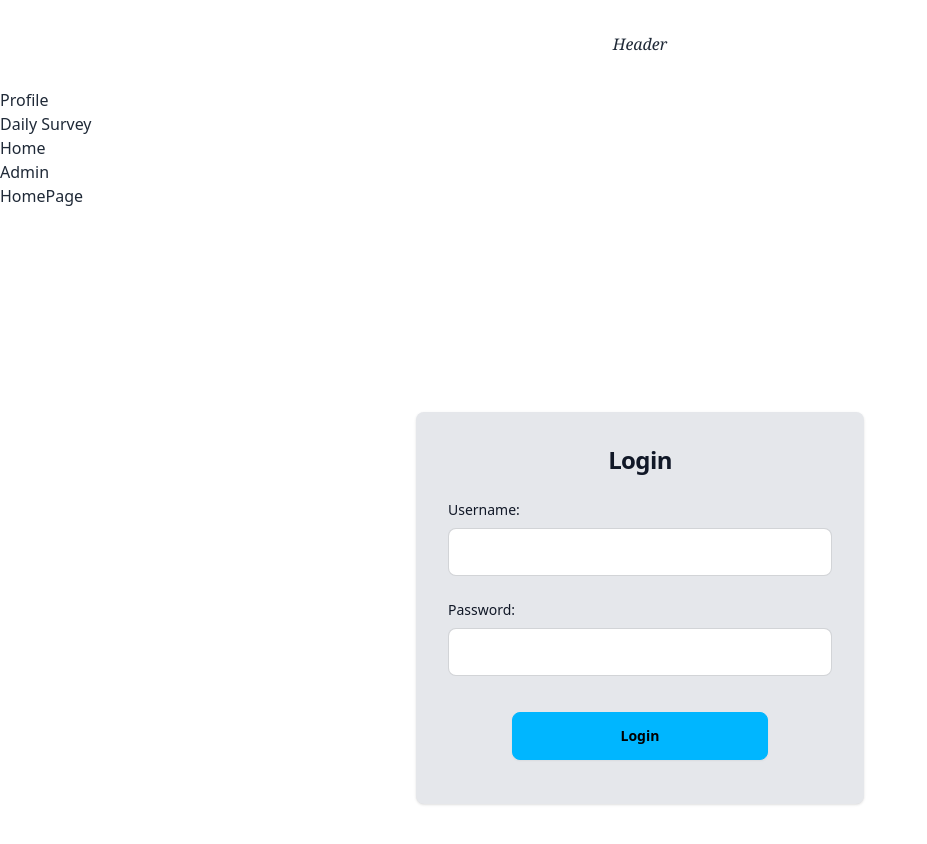
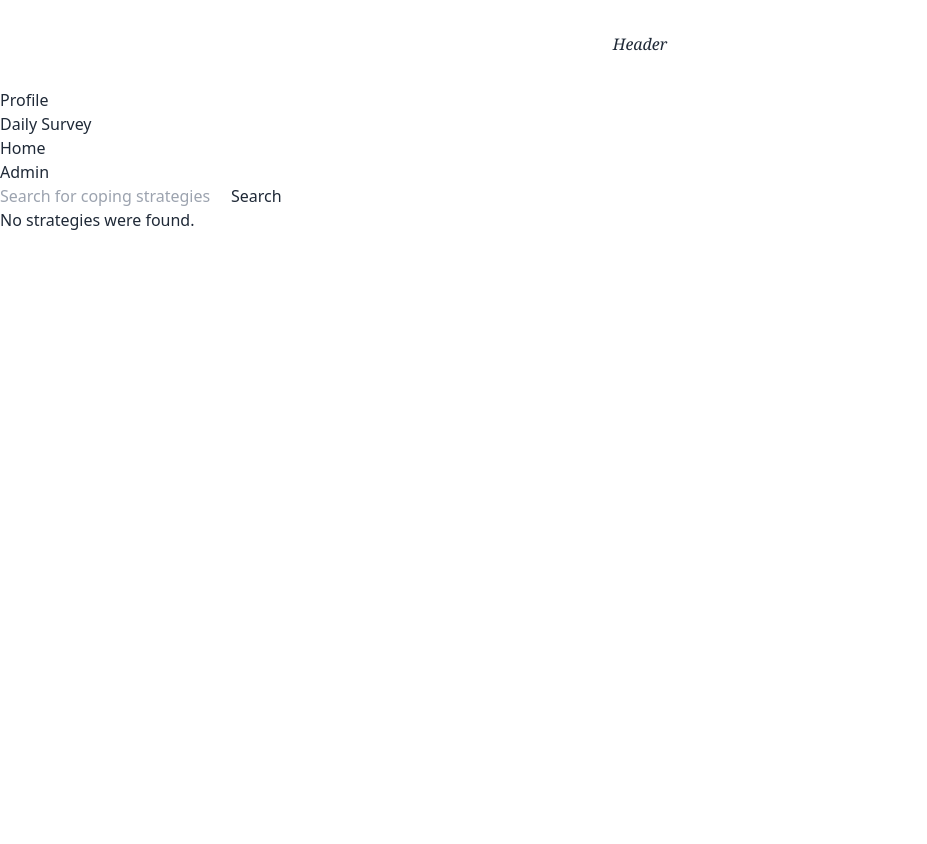
Before and after one commit to Winter-2024-Hackathon-Team-2/health-tracker, a React (Create React App) app in the folder frontend/: page /strategies in a window 1280 px wide. Shown: the top 844 px of the page, without its empty margins (0-927 px from the left). After the commit the page ends 800 px from the top, so only its background shows below. Built offline with nearby package versions, Linux system fonts and the light colour scheme; no server answers.

Commit message:
completed StrategiesSearch and ListStrategiesByType components

```diff
--- a/frontend/src/layout/Routing.js
+++ b/frontend/src/layout/Routing.js
@@ -4,6 +4,8 @@ import HomePage from '../home/HomePage';
 import DailySurveyForm from '../employee/DailySurveyForm';
 import EmployeeOverview from '../admin/EmployeeOverview';
 import AddEmployee from '../admin/AddEmployee';
+import StrategiesSearch from '../strategies/StrategiesSearch';
+import ListStrategiesByType from '../strategies/ListStrategiesByType';
 
 function Routing() {
   return (<>
@@ -14,6 +16,8 @@ function Routing() {
       <Route path="/admin" element = {<EmployeeOverview />} />
       <Route path="/survey" element = {<DailySurveyForm />} />
       <Route path="/*" element = {<HomePage />} />
+      <Route path="/strategies" element = {<StrategiesSearch />} />
+      <Route path="/strategies/:strategyType" element = {<ListStrategiesByType />} />
 
     </Routes>
   </>)
--- /dev/null
+++ b/frontend/src/strategies/ListStrategiesByType.js
@@ -0,0 +1,27 @@
+import React, {useState, useEffect} from "react";
+import { useParams } from "react-router-dom";
+import { listStrategiesByType } from "../utils/api";
+import StrategiesList from "./StrategiesList";
+
+
+export default function ListStrategiesByType(){
+    const [strategies, setStrategies] = useState([]);
+    const { strategyType } = useParams();
+
+    function loadStrategies(){
+        const abortController = new AbortController();
+        listStrategiesByType(strategyType, abortController.signal)
+        .then(setStrategies)
+        .catch(console.error)
+        return () => abortController.abort();
+    }
+
+    useEffect(loadStrategies, [strategyType])
+    console.log(strategies)
+
+    return (
+        <>
+        <StrategiesList strategies={strategies} />
+        </>
+    )
+}
--- a/frontend/src/strategies/StrategiesList.js
+++ b/frontend/src/strategies/StrategiesList.js
@@ -1,11 +1,25 @@
 import React, { useEffect } from "react";
-import { useParams, useLocation, useParams } from "react-router-dom";
-import { listStrategiesByType } from "../utils/api";
+
 
 export default function StrategiesList({strategies}) {
-  const { strategyType } = useParams();
-  const [strategies, setStrategies] = useState([]);
 
+  const strategiesDisplay = strategies.map((strategy) => {
+    return (
+        <li>
+            <h3>{strategy.strategy_description}</h3>
+            <img src={strategy.strategy_photo} alt={strategy.description} width="400"/>
+            <a href={strategy.strategy_article}>Article</a>
+        </li>
+    )
+  })
 
-  useEffect(() => {});
+  return (
+    <>
+    <section>
+        <ul>
+            {strategiesDisplay}
+        </ul>
+    </section>
+    </>
+  )
 }
--- a/frontend/src/strategies/StrategiesSearch.js
+++ b/frontend/src/strategies/StrategiesSearch.js
@@ -1,60 +1,57 @@
-import React, { useState, useEffect } from "react";
-import { useLocation, useParams } from "react-router-dom";
+import React, { useState } from "react";
 import { listStrategies } from "../utils/api";
 import StrategiesList from "./StrategiesList";
 
-//TODO Add routing to this component in routing file. Path should be /strategies/search
 
 export default function StrategiesSearch() {
-//   let strategy;
   const [strategies, setStrategies] = useState([]);
-  const [strategiesError, setStrategiesError] = useState(null);
   const [strategyType, setStrategyType] = useState("");
-//   const location = useLocation();
-//   const query = location.search;
 
 
-  //checks if the route includes a query parameter
-//   if (query) {
-//     const queryParams = new URLSearchParams(query);
-//     strategy = queryParams.get("strategy");
-//   }
+  function displayStrategies(strategies) {
+    if (strategies.length) {
+      return (
+        <div>
+          <StrategiesList strategies={strategies} />
+        </div>
+      );
+    } else {
+      return <p>No strategies were found.</p>;
+    }
+  }
 
-  function loadStrategies() {
+  function handleSubmit(e) {
+    e.preventDefault();
     const abortController = new AbortController();
-    listStrategies({strategy: strategyType}, abortController.signal)
+    listStrategies({ strategy: strategyType }, abortController.signal)
       .then(setStrategies)
-      .catch(setStrategiesError);
+      .catch((error) => console.log(error.message));
     return () => abortController.abort();
   }
 
-  function displayStrategies(strategies){
-    if (strategies.length){
-        return (
-            <div>
-                <StrategiesList strategies={strategies}/>
-            </div>
-        )
-    } else {
-        return (
-            <p>No strategies were found.</p>
-        )
-    }
+  function handleChange({ target }) {
+    setStrategyType(target.value);
   }
 
   return (
     <>
-    <section>
-        <form>
-            <label htmlFor="strategyType">Search
-                <input id="strategyType" name="strategyType" type="search" placeholder="Search for coping stragies" required></input>
-                <button type="submit">Search</button>
-            </label>
+      <section>
+        <form onSubmit={handleSubmit}>
+          <label htmlFor="strategyType">
+            <input
+              id="strategyType"
+              name="strategyType"
+              type="search"
+              placeholder="Search for coping strategies"
+              value={strategyType}
+              onChange={handleChange}
+              required
+            ></input>
+            <button type="submit">Search</button>
+          </label>
         </form>
-        <div>
-            {displayStrategies(strategies)}
-        </div>
-    </section>
+        <div>{displayStrategies(strategies)}</div>
+      </section>
     </>
-  )
+  );
 }
```
Also changed, not shown: 2 other files (tests, documents, lock files or other folders).
